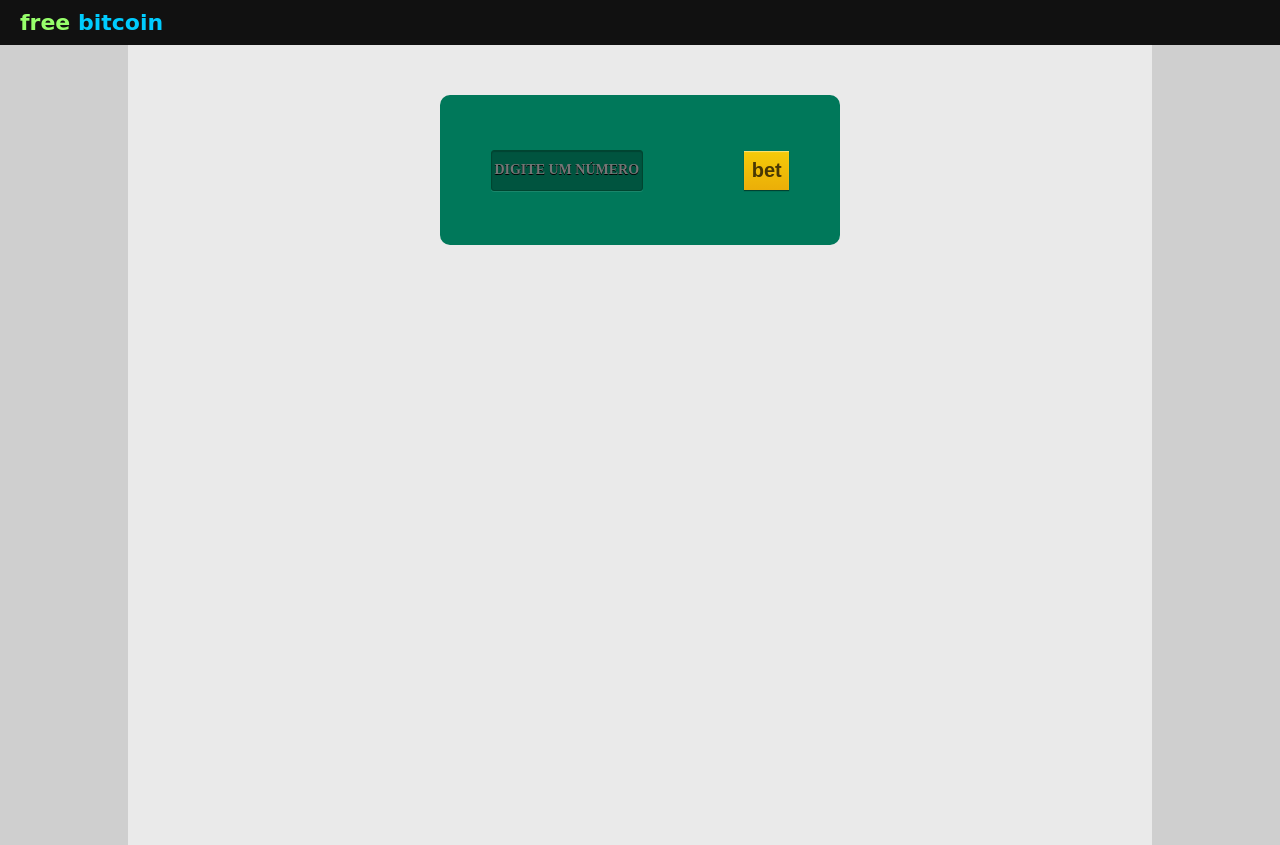
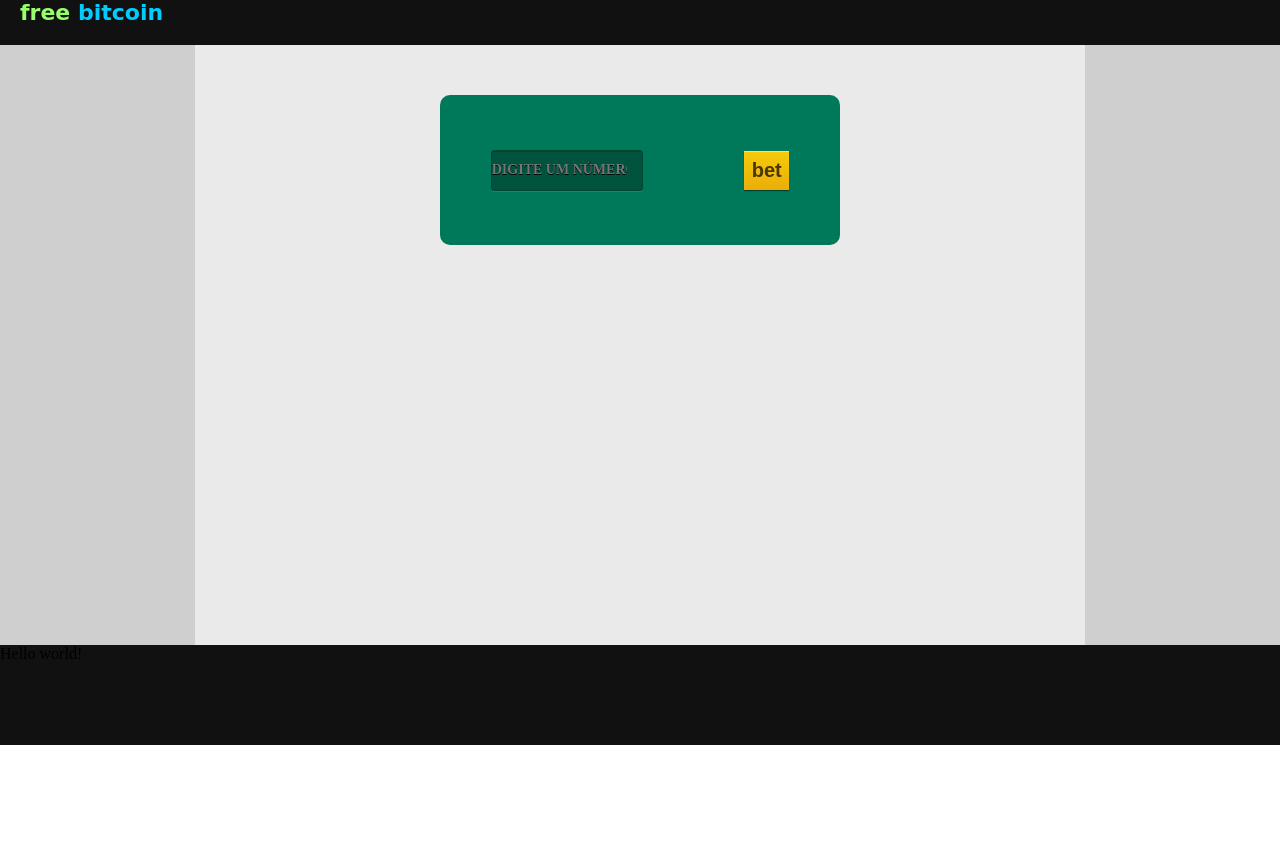
Before and after one commit to ramosbrp/calcFreeBitcoin, a plain HTML site: page index.html in a window 1280 px wide. After the commit the page ends 800 px from the top, so only its background shows below. Drawn offline with Linux system fonts and the light colour scheme.

Commit message:
Alterações no arquivos index e css. Início da estrutura CSS Grid

```diff
--- a/index.html
+++ b/index.html
@@ -9,21 +9,42 @@
 
 </head>
 <body>
-	<header id="principal">
-		<a href="">
-			<SPAN>free</SPAN>
-			bitcoin
-		</a>
-	</header>
 
-	<div id="primeira">
-		<div id="segunda">
+	<div id="container">
+
+		<!-- header -->
+		<div id="item1">
+			<a href="">
+				<SPAN>free</SPAN>
+				bitcoin
+			</a>
+		</div>
+
+		<!-- left -->
+		<div id="item2"></div>
+
+		<!-- main -->
+		<div id="item3">
+
+			<!-- inserção de dados -->
 			<div id="terceira">
-				<input type="text" id="entrada" placeholder="Digite um número">
-				<button onclick="myFunction()" id="btn">bet</button> <!-- Chama a funçao no JS -->
+				<input type="number" id="entrada" placeholder="Digite um número">
+
+				<!-- Chama a funçao no JS -->
+				<button onclick="myFunction()" id="btn">bet</button>
+			</div>
+
+			<!-- Lista de apostas -->
+			<div id="lista">
 				<p id="p1"></p>
 			</div>
 		</div>
+
+		<!-- right -->
+		<div id="item4"></div>
+
+		<!-- footer -->
+		<div id="item5">Hello world!</div>
 	</div>
 	<script type="text/javascript" src="./app.js"></script>
 </body>
--- a/style.css
+++ b/style.css
@@ -3,13 +3,35 @@
 	padding: 0;
 }
 
-#principal{
-	background-color: blue;
-	display: flex;
+#item1 {grid-area: header;}
+#item2 {grid-area: left}
+#item3 {grid-area: main}
+#item4 {grid-area: right}
+#item5 {grid-area: footer}
+
+#container{
+	display: grid;
 	background-color: #111111;
+
+	grid-template-areas:
+	'header header header header'
+	'left main main right'
+	'left main main right'
+	'left main main right'
+	'left main main right'
+	'left main main right'
+	'footer footer footer footer'
+
+}
+#item1{
 	height: 45px;
+	display: flex:
+	align-items: center;
+	justify-content: center;
+
 }
-#principal a{
+
+#item1 a{
 	text-decoration: none;
 	font-family: 'Prosto One', cursive;
 	color: #00CCFF;
@@ -20,31 +42,37 @@
 span{
 	color: #97FF6B;
 }
-#primeira{
-	position: absolute;
-	width: 100%;
-	height: 100%;
+
+/* left */
+#item2{
 	background-color: #cfcfcf ;
+	height: 600px;
 }
-#segunda{
-	position: absolute;
-	left: 10%;
-	width: 80%;
-	height: 100%;
+
+/* right */
+#item4{
+	background-color: #cfcfcf;
+}
+
+/*footer*/
+#item5{
+	background-color: #111;
+	height: 100px;
+}
+#item3{
+	display: grid;
 	background-color: #eaeaea;
+	padding: 50px;
 }
 
 /*Div principal - Está div serve para centralizar os inputs*/
 #terceira{
+	display: flex;
 	width: 400px;
 	height: 150px;
-	position: absolute;
 	margin: 0 50%;
 	transform: translateX(-50%);
-	top: 50px;
-	display: flex;
 	background-color: #00785a;
-	position: relative;
 	border-radius: 10px;
 }
 
@@ -93,3 +121,9 @@ input{
 button{
 	margin: auto auto;
 }
+#listaAposta{
+	background-color: red;
+
+
+
+}
```
